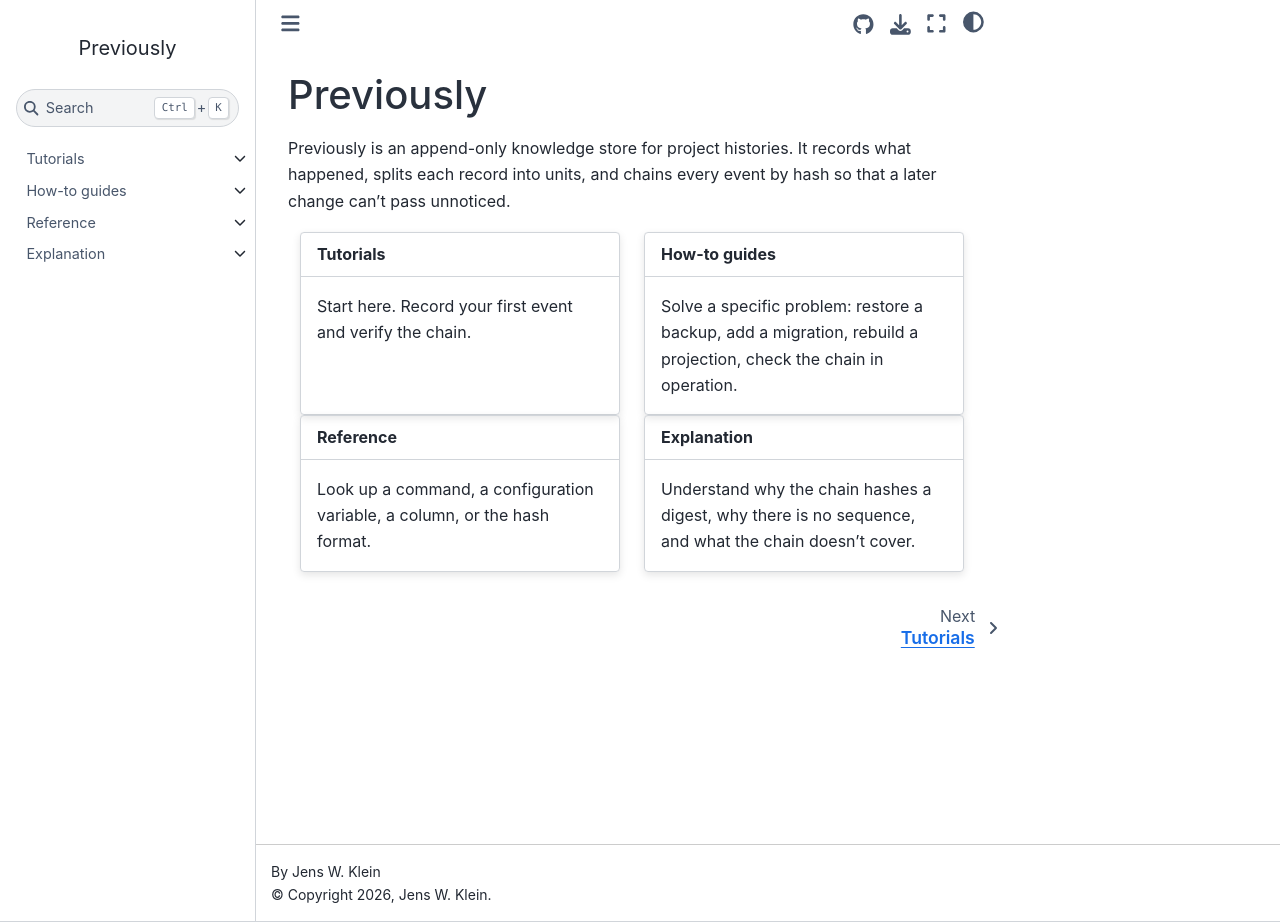
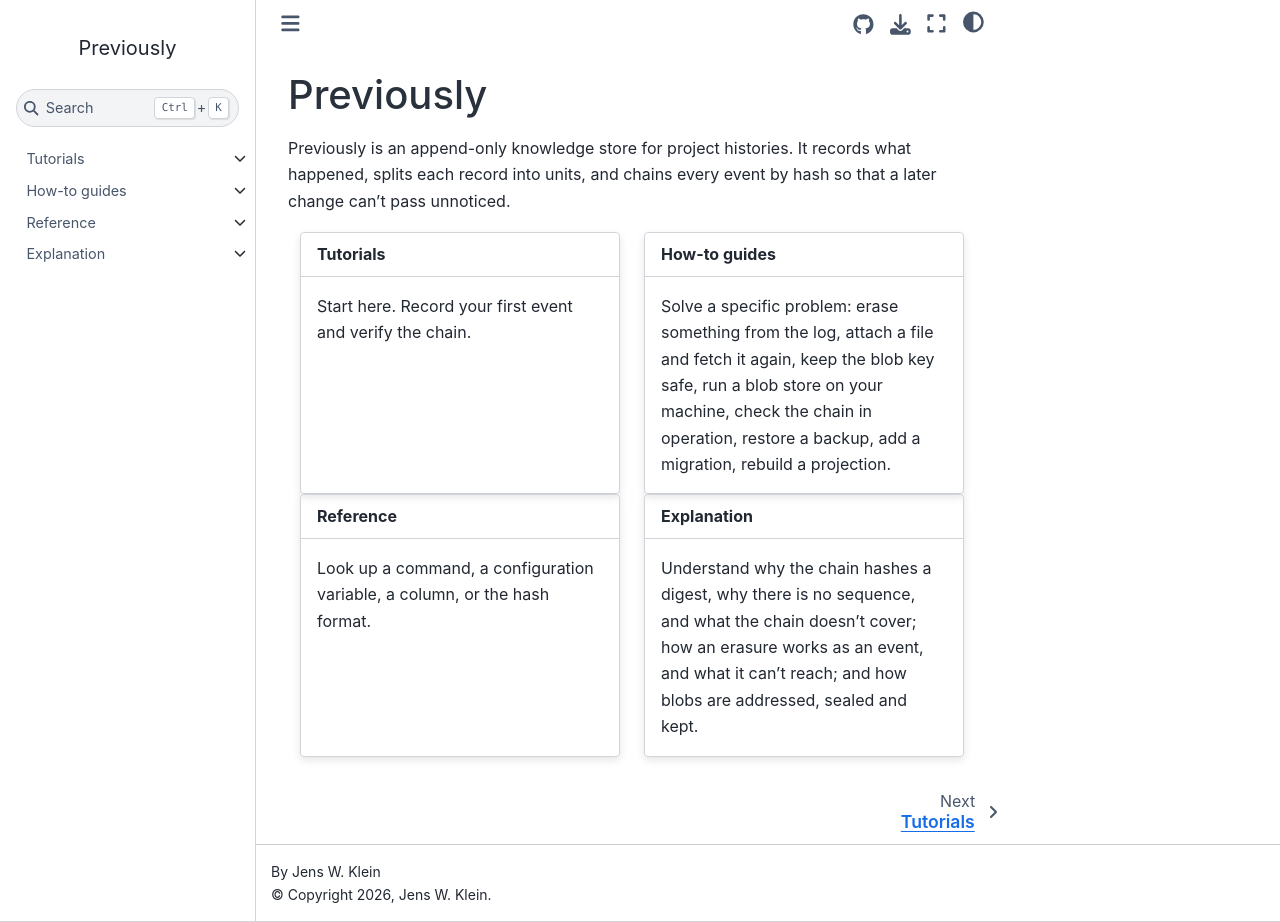
Before and after one commit to jensens/previously, a Sphinx documentation site: the page built from docs/index.md, in a window 1280 px wide and 922 px high. Built offline with Sphinx 7.4.7 and the Sphinx Book theme 1.1.4, drawn with Linux system fonts in a browser that asks for light colours.

Commit message:
docs: README and index name the costly limits and the new pages
The README puts the limit with the highest cost beside the blobs: losing
the identity loses every blob sealed to it, with a link to the key guide;
and beside erasure, that events in hash format 1 have no salt. The cards
of the documentation's index name the new guides and what the
explanations of stage 1c cover.

Assisted-By: Claude Opus 5.5 <noreply@anthropic.com>

```diff
--- a/docs/index.md
+++ b/docs/index.md
@@ -21,7 +21,7 @@ Record your first event and verify the chain.
 
 **How-to guides**
 ^^^
-Solve a specific problem: restore a backup, add a migration, rebuild a projection, check the chain in operation.
+Solve a specific problem: erase something from the log, attach a file and fetch it again, keep the blob key safe, run a blob store on your machine, check the chain in operation, restore a backup, add a migration, rebuild a projection.
 :::
 
 :::{grid-item-card}
@@ -39,7 +39,7 @@ Look up a command, a configuration variable, a column, or the hash format.
 
 **Explanation**
 ^^^
-Understand why the chain hashes a digest, why there is no sequence, and what the chain doesn't cover.
+Understand why the chain hashes a digest, why there is no sequence, and what the chain doesn't cover; how an erasure works as an event, and what it can't reach; and how blobs are addressed, sealed and kept.
 :::
 ::::
 
```
Also changed, not shown: README.md (+8 -2 lines).
